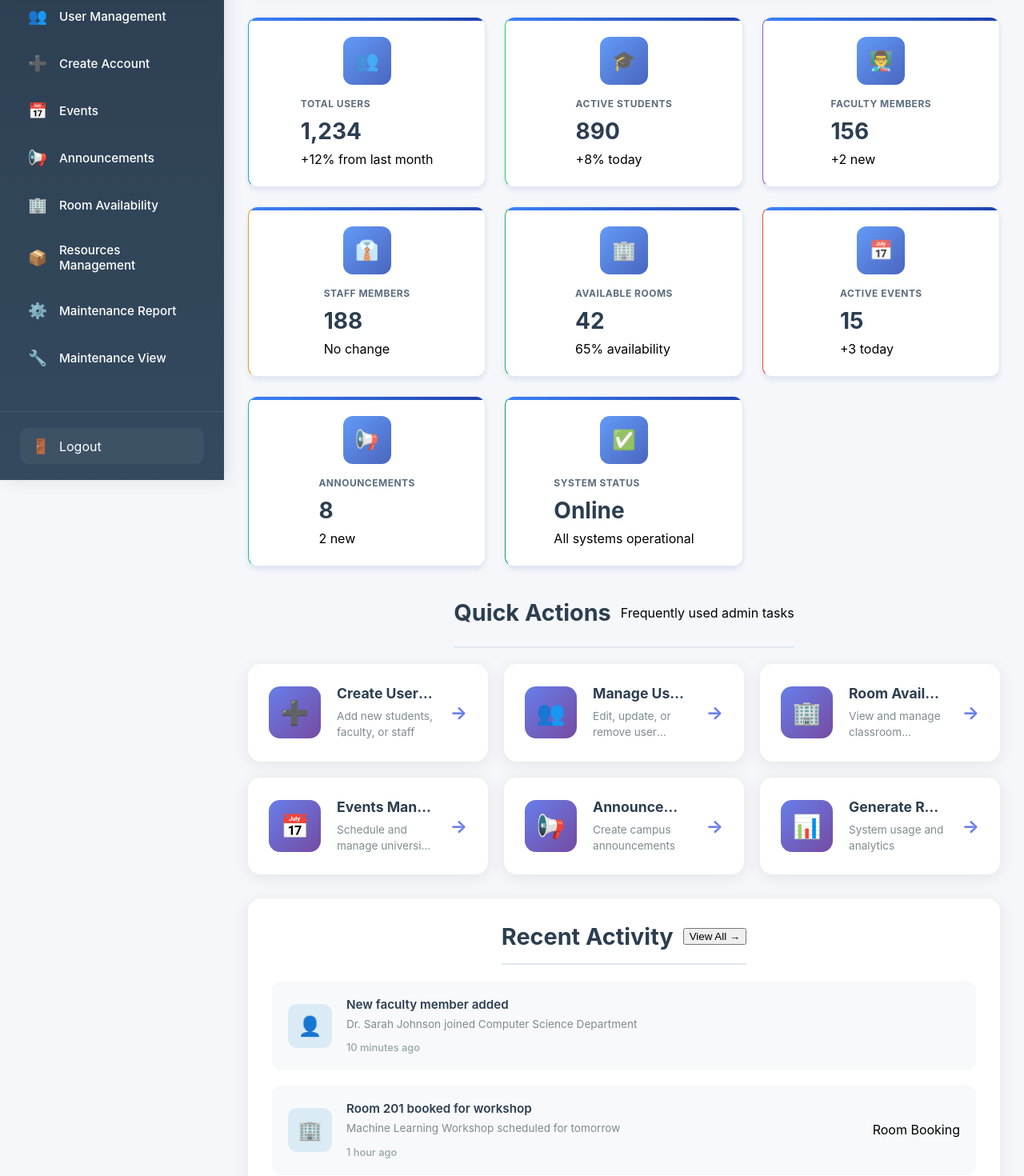
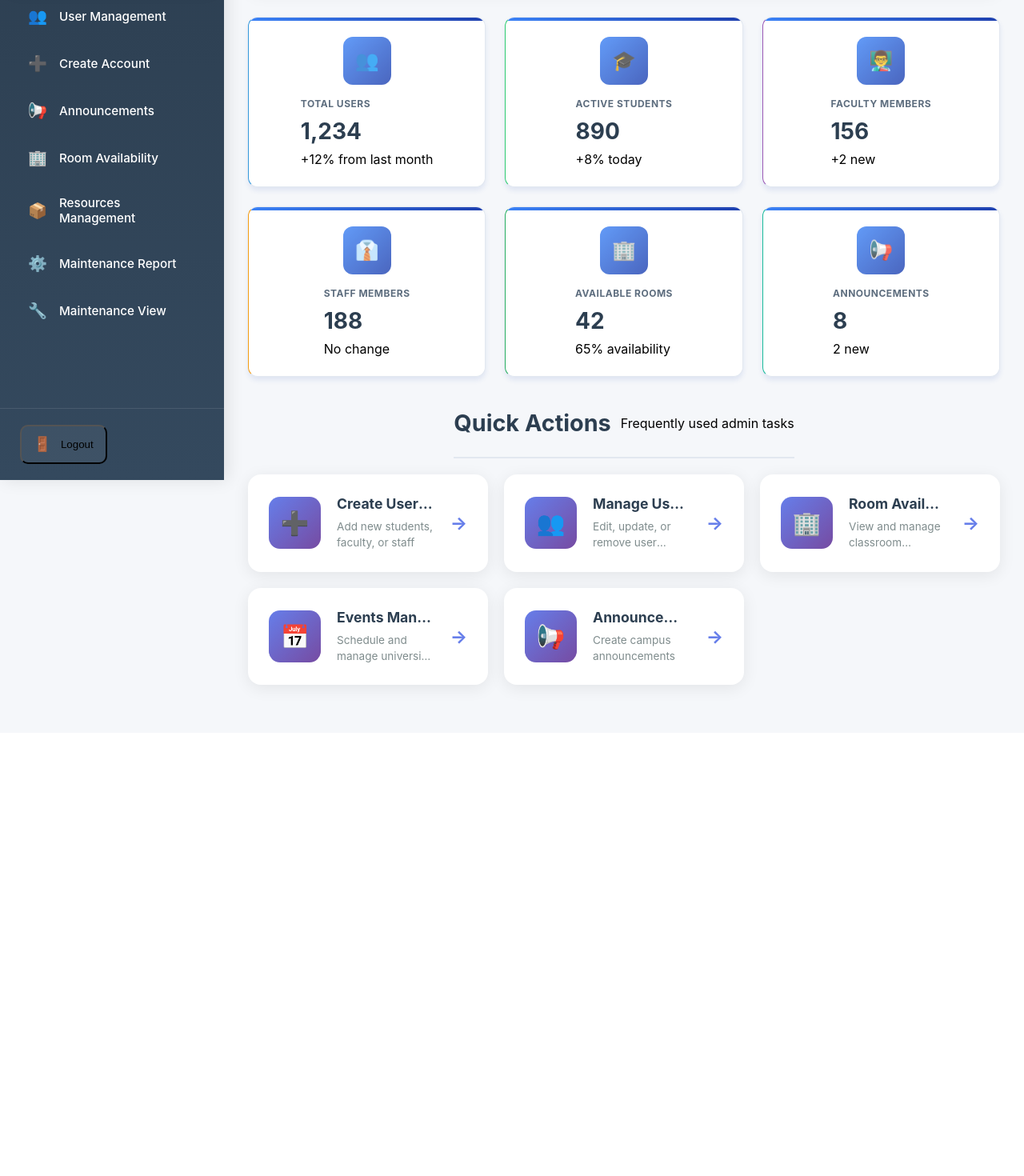
Before and after one commit to AbdelrahmanSallam04/University-Management-System, a React (Create React App) app in the folder frontend/: page /admin-dashboard in a window 1280 px wide. Shown: the part 200-1670 px from the top of the page at 80% size. After the commit the page ends 1116 px from the top, so only its background shows below. Built offline with nearby package versions, Linux system fonts and the light colour scheme.

Commit message:
fix: fixing admin logout button

```diff
--- a/frontend/src/components/AdminSidebar.jsx
+++ b/frontend/src/components/AdminSidebar.jsx
@@ -1,19 +1,19 @@
 import React, { useState } from 'react';
 import '../styles/AdminSidebar.css';
+// Remove useNavigate from here - we'll handle logout in AdminDashboard
 
-const AdminSidebar = ({ onMenuChange }) => {
+const AdminSidebar = ({ onMenuChange, onLogout }) => { // Add onLogout as a prop
   const [activeMenu, setActiveMenu] = useState('dashboard');
 
   const menuItems = [
     { id: 'dashboard', label: 'Dashboard', icon: '📊' },
     { id: 'user-management', label: 'User Management', icon: '👥' },
     { id: 'create-account', label: 'Create Account', icon: '➕' },
-    { id: 'events', label: 'Events', icon: '📅' },
     { id: 'announcements', label: 'Announcements', icon: '📢' },
     { id: 'room-availability', label: 'Room Availability', icon: '🏢' },
-    {id: 'resources-management', label: 'Resources Management', icon: '📦'},
-    {id: 'Maintenance-Report', label: 'Maintenance Report', icon: '⚙️'},
-    {id: 'Maintenance-View', label: 'Maintenance View', icon: '🔧'}
+    { id: 'resources-management', label: 'Resources Management', icon: '📦' },
+    { id: 'Maintenance-Report', label: 'Maintenance Report', icon: '⚙️' },
+    { id: 'Maintenance-View', label: 'Maintenance View', icon: '🔧' }
   ];
 
   const handleMenuClick = (menuId) => {
@@ -48,10 +48,13 @@ const AdminSidebar = ({ onMenuChange }) => {
       </div>
 
       <div className="admin-sidebar-footer">
-        <div className="admin-logout-button">
+        <button
+          className="admin-logout-button"
+          onClick={onLogout} // Use the onLogout prop passed from parent
+        >
           <span className="admin-logout-icon">🚪</span>
           <span>Logout</span>
-        </div>
+        </button>
       </div>
     </div>
   );
--- a/frontend/src/pages/AdminDashboard.jsx
+++ b/frontend/src/pages/AdminDashboard.jsx
@@ -1,4 +1,5 @@
 import React, { useState } from 'react';
+import { useNavigate } from 'react-router-dom'; // Add this import
 import AdminSidebar from '../components/AdminSidebar';
 import UserManagement from './UserManagement';
 import CreateAccount from './CreateAccount';
@@ -12,6 +13,22 @@ import MaintenanceReportForm from "../components/MaintenanceReportForm";
 
 const AdminDashboard = () => {
     const [activeComponent, setActiveComponent] = useState('dashboard');
+    const navigate = useNavigate(); // Initialize navigate
+
+    // Define handleLogout function here
+    const handleLogout = () => {
+        // Clear all authentication data
+        localStorage.removeItem('token');
+        localStorage.removeItem('user');
+        localStorage.removeItem('userRole');
+        sessionStorage.clear();
+
+        // Navigate to login page
+        navigate('/login');
+
+        // Optional: Show logout message
+        console.log('Logged out successfully');
+    };
 
     const renderComponent = () => {
         switch (activeComponent) {
@@ -23,16 +40,16 @@ const AdminDashboard = () => {
                 return <CreateAccount />;
             case 'room-availability':
                 return <RoomAvailabilityComponent />;
-            case 'events':
-                return <EventsManagement />;
             case 'announcements':
                 return <AnnouncementsManagement />;
-                case 'resources-management':
-                    return <ResourcesManagement />;
+            case 'resources-management':
+                return <ResourcesManagement />;
             case 'Maintenance-Report':
-                return <MaintenanceReportForm />
+                return <MaintenanceReportForm />;
             case 'Maintenance-View':
                 return <MaintenanceManagement />;
+            case 'events': // Add this case
+                return <EventsManagement />;
             default:
                 return <AdminOverview setActiveComponent={setActiveComponent} />;
         }
@@ -40,7 +57,11 @@ const AdminDashboard = () => {
 
     return (
         <div className="admin-dashboard">
-            <AdminSidebar onMenuChange={setActiveComponent} />
+            {/* Pass handleLogout as a prop to AdminSidebar */}
+            <AdminSidebar
+                onMenuChange={setActiveComponent}
+                onLogout={handleLogout} // Add this line
+            />
             <div className="admin-main-content">
                 {renderComponent()}
             </div>
@@ -56,9 +77,7 @@ const AdminOverview = ({ setActiveComponent }) => {
         { label: 'Faculty Members', value: '156', icon: '👨‍🏫', color: '#9b59b6', change: '+2 new' },
         { label: 'Staff Members', value: '188', icon: '👔', color: '#f39c12', change: 'No change' },
         { label: 'Available Rooms', value: '42', icon: '🏢', color: '#27ae60', change: '65% availability' },
-        { label: 'Active Events', value: '15', icon: '📅', color: '#e74c3c', change: '+3 today' },
-        { label: 'Announcements', value: '8', icon: '📢', color: '#1abc9c', change: '2 new' },
-        { label: 'System Status', value: 'Online', icon: '✅', color: '#16a085', change: 'All systems operational' }
+        { label: 'Announcements', value: '8', icon: '📢', color: '#1abc9c', change: '2 new' }
     ];
 
     const quickActions = [
@@ -91,50 +110,6 @@ const AdminOverview = ({ setActiveComponent }) => {
             icon: '📢',
             component: 'announcements',
             description: 'Create campus announcements'
-        },
-        {
-            label: 'Generate Reports',
-            icon: '📊',
-            component: 'reports',
-            description: 'System usage and analytics'
-        }
-    ];
-
-    const recentActivity = [
-        {
-            icon: '👤',
-            title: 'New faculty member added',
-            description: 'Dr. Sarah Johnson joined Computer Science Department',
-            time: '10 minutes ago',
-            type: 'user'
-        },
-        {
-            icon: '🏢',
-            title: 'Room 201 booked for workshop',
-            description: 'Machine Learning Workshop scheduled for tomorrow',
-            time: '1 hour ago',
-            type: 'room'
-        },
-        {
-            icon: '📢',
-            title: 'New campus announcement published',
-            description: 'Important update about final exams schedule',
-            time: '2 hours ago',
-            type: 'announcement'
-        },
-        {
-            icon: '✅',
-            title: 'System maintenance completed',
-            description: 'All services are now running smoothly',
-            time: '4 hours ago',
-            type: 'system'
-        },
-        {
-            icon: '🎓',
-            title: 'Student registration peak',
-            description: 'Over 200 new student registrations today',
-            time: '6 hours ago',
-            type: 'registration'
         }
     ];
 
@@ -154,20 +129,6 @@ const AdminOverview = ({ setActiveComponent }) => {
             <div className="admin-header">
                 <h1>University Management System Dashboard</h1>
                 <p>Welcome back, Administrator. Here's what's happening today.</p>
-                <div className="header-actions">
-                    <button
-                        className="btn-primary"
-                        onClick={() => setActiveComponent('create-account')}
-                    >
-                        + Create New Account
-                    </button>
-                    <button
-                        className="btn-secondary"
-                        onClick={() => setActiveComponent('room-availability')}
-                    >
-                        📅 Book Room
-                    </button>
-                </div>
             </div>
 
             {/* Stats Grid */}
@@ -220,102 +181,6 @@ const AdminOverview = ({ setActiveComponent }) => {
                     ))}
                 </div>
             </div>
-
-            {/* Recent Activity & Upcoming Events Side-by-side */}
-            <div className="dashboard-bottom-section">
-                {/* Recent Activity */}
-                <div className="recent-activity">
-                    <div className="section-header">
-                        <h2>Recent Activity</h2>
-                        <button
-                            className="btn-text"
-                            onClick={() => console.log('View all activity')}
-                        >
-                            View All →
-                        </button>
-                    </div>
-                    <div className="activity-list">
-                        {recentActivity.map((activity, index) => (
-                            <div key={index} className="activity-item">
-                                <div className="activity-icon">{activity.icon}</div>
-                                <div className="activity-details">
-                                    <p className="activity-title">{activity.title}</p>
-                                    <p className="activity-description">{activity.description}</p>
-                                    <span className="activity-time">{activity.time}</span>
-                                </div>
-                                {activity.type === 'room' && (
-                                    <span className="activity-badge">Room Booking</span>
-                                )}
-                                {activity.type === 'announcement' && (
-                                    <span className="activity-badge announcement">Announcement</span>
-                                )}
-                            </div>
-                        ))}
-                    </div>
-                </div>
-
-                {/* Upcoming Bookings */}
-                <div className="upcoming-bookings">
-                    <div className="section-header">
-                        <h2>Upcoming Room Bookings</h2>
-                        <button
-                            className="btn-text"
-                            onClick={() => setActiveComponent('room-availability')}
-                        >
-                            Manage All →
-                        </button>
-                    </div>
-                    <div className="booking-list">
-                        <div className="booking-item">
-                            <div className="booking-room">Room 201</div>
-                            <div className="booking-details">
-                                <h4>Machine Learning Workshop</h4>
-                                <p>Computer Science Department</p>
-                                <div className="booking-time">
-                                    <span>📅 Tomorrow, 10:00 AM - 12:00 PM</span>
-                                </div>
-                            </div>
-                            <div className="booking-status confirmed">Confirmed</div>
-                        </div>
-                        <div className="booking-item">
-                            <div className="booking-room">Auditorium</div>
-                            <div className="booking-details">
-                                <h4>Annual Convocation</h4>
-                                <p>University Administration</p>
-                                <div className="booking-time">
-                                    <span>📅 Dec 15, 9:00 AM - 5:00 PM</span>
-                                </div>
-                            </div>
-                            <div className="booking-status confirmed">Confirmed</div>
-                        </div>
-                        <div className="booking-item">
-                            <div className="booking-room">Room 105</div>
-                            <div className="booking-details">
-                                <h4>Faculty Meeting</h4>
-                                <p>Mathematics Department</p>
-                                <div className="booking-time">
-                                    <span>📅 Today, 3:00 PM - 4:30 PM</span>
-                                </div>
-                            </div>
-                            <div className="booking-status pending">Pending</div>
-                        </div>
-                    </div>
-                    <div className="booking-stats">
-                        <div className="stat">
-                            <div className="stat-number">8</div>
-                            <div className="stat-label">Bookings Today</div>
-                        </div>
-                        <div className="stat">
-                            <div className="stat-number">42</div>
-                            <div className="stat-label">Available Rooms</div>
-                        </div>
-                        <div className="stat">
-                            <div className="stat-number">3</div>
-                            <div className="stat-label">Pending Approvals</div>
-                        </div>
-                    </div>
-                </div>
-            </div>
         </div>
     );
 };
```
